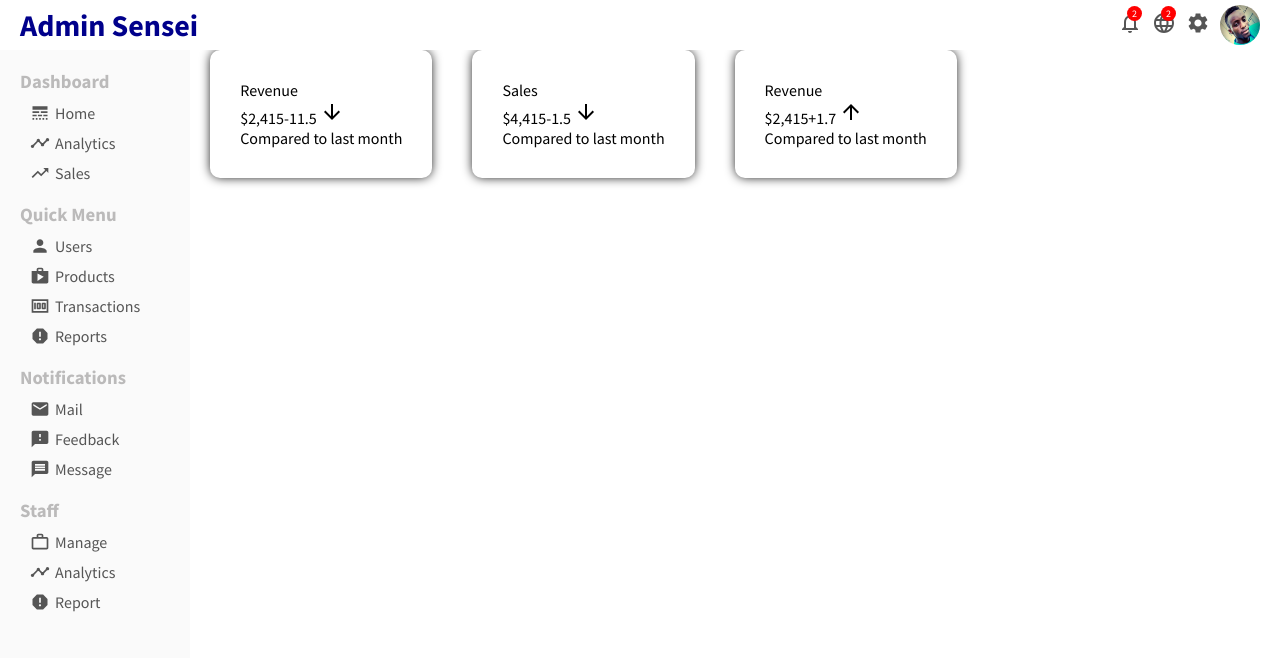
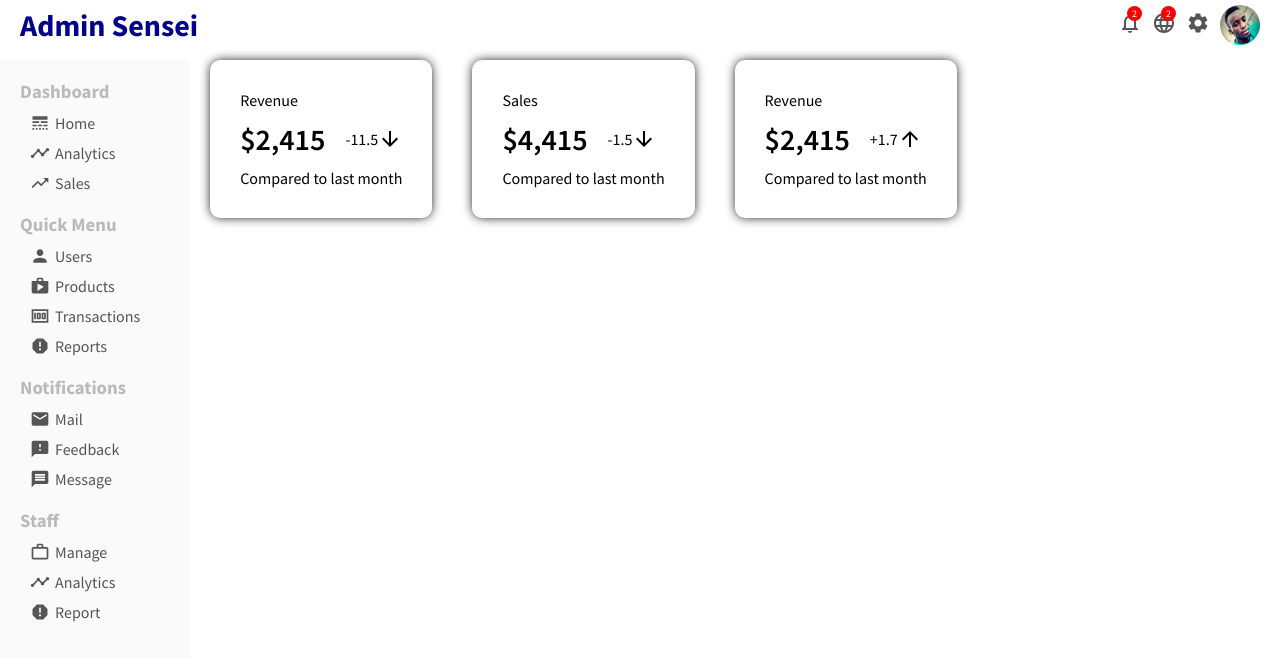
Before and after one commit to R1CKYS3NS31/sensei_admin_app, a React (Create React App) app: page / in a window 1280 px wide. Shown: the top 658 px of the page. Built offline with nearby package versions, Linux system fonts and the light colour scheme.

Commit message:
featured Item commit

```diff
--- a/src/App.css
+++ b/src/App.css
@@ -1,3 +1,4 @@
 .container{
   display: flex;
+  margin-top: 10px;
 }
--- a/src/components/featuredInfo/featuredInfo.css
+++ b/src/components/featuredInfo/featuredInfo.css
@@ -13,3 +13,20 @@
     -webkit-box-shadow:0px 0px 11px -1px #000000;
     box-shadow: 0px 0px 11px -1px #000000;
 }
+.featuresTitle{
+    font-size: 20px;
+}
+.featuredMoneyContainer{
+    margin: 10px 0;
+    display: flex;
+    align-items: center;
+}
+.featuredMoney{
+    font-size: 30px;
+    font-weight: 600;
+}
+.featuredMoneyRate{
+    display: flex;
+    align-items: center;
+    margin-left: 20px;
+}
```
